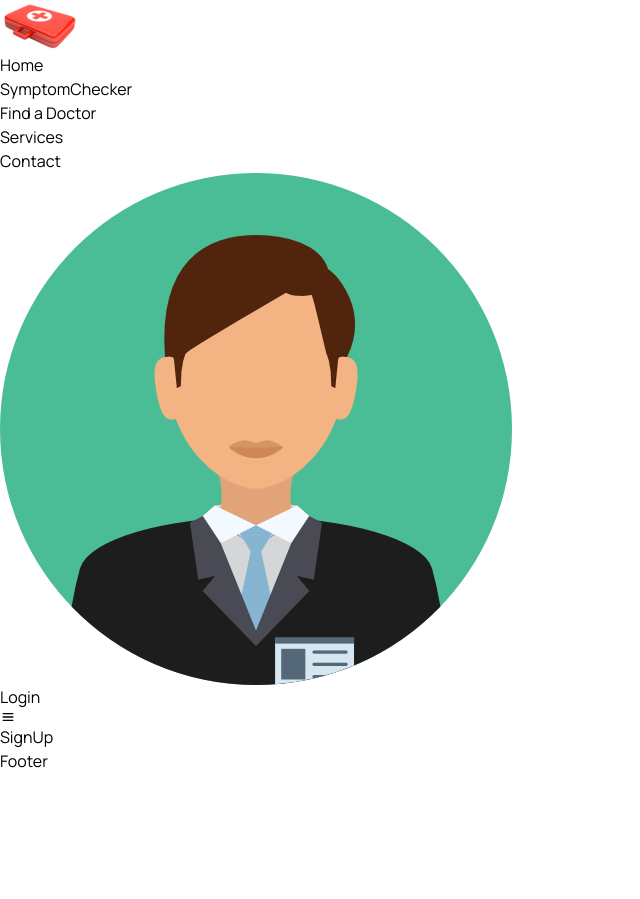
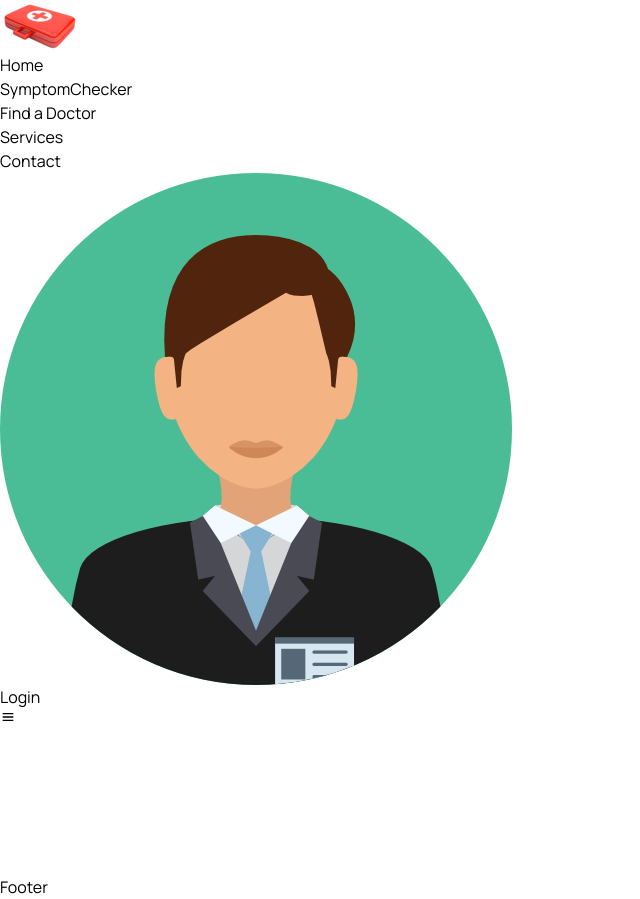
Before and after one commit to ianovich/predictive-symptom, a React (Vite) app in the folder frontend/: page /register in a window 1280 px wide. Shown: the whole page, without its empty margins (0-640 px from the left). Before the commit the page ends 800 px from the top, so only its background shows below. Built offline with nearby package versions, Linux system fonts and the light colour scheme.

Commit message:
updated SignUp

```diff
--- a/frontend/src/pages/SignUp.jsx
+++ b/frontend/src/pages/SignUp.jsx
@@ -1,9 +1,13 @@
 import React from 'react'
 
 const SignUp = () => {
-  return (
-    <div>SignUp</div>
-  )
+  return <section className='px-5 xl:px-0'>
+    <div className='max-w-[1170px] mx-auto'>
+<div className='grid grid-cols-1'></div>
+
+    </div>
+
+    </section>
 }
 
 export default SignUp
```
